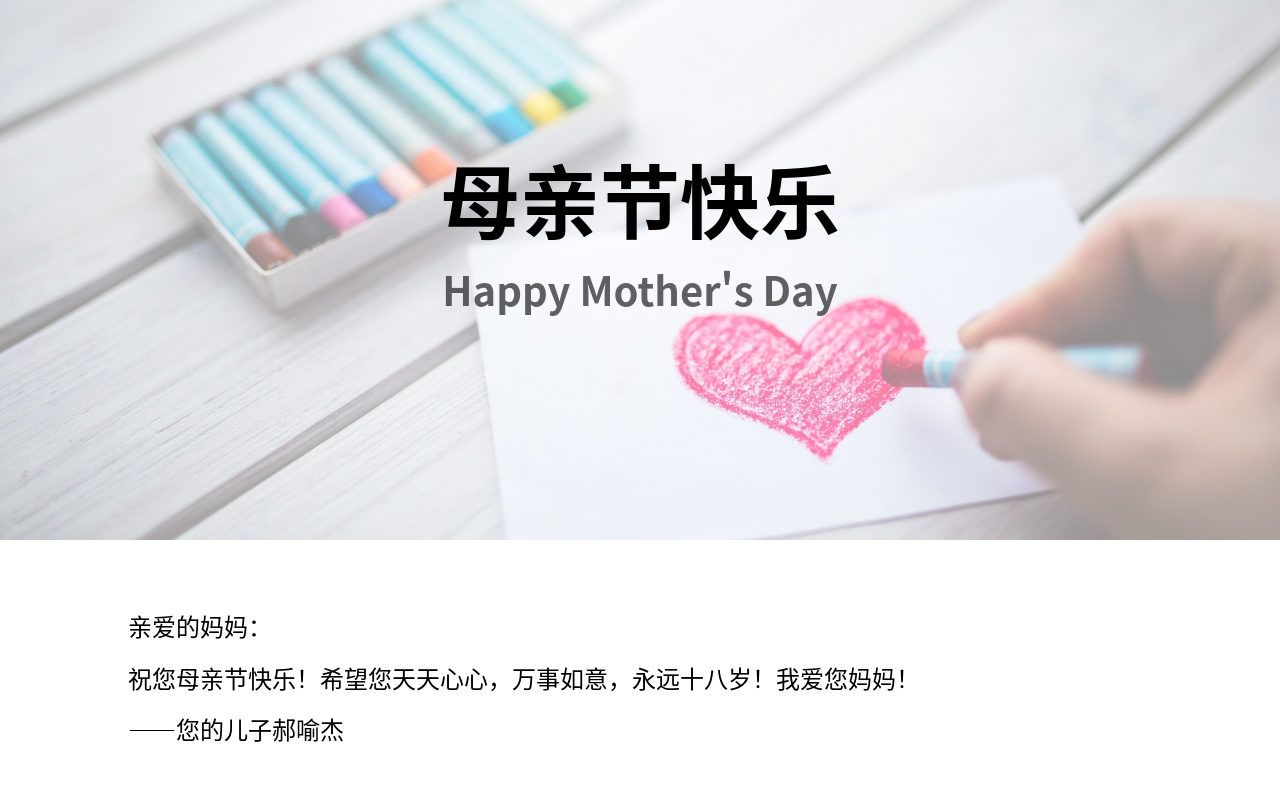
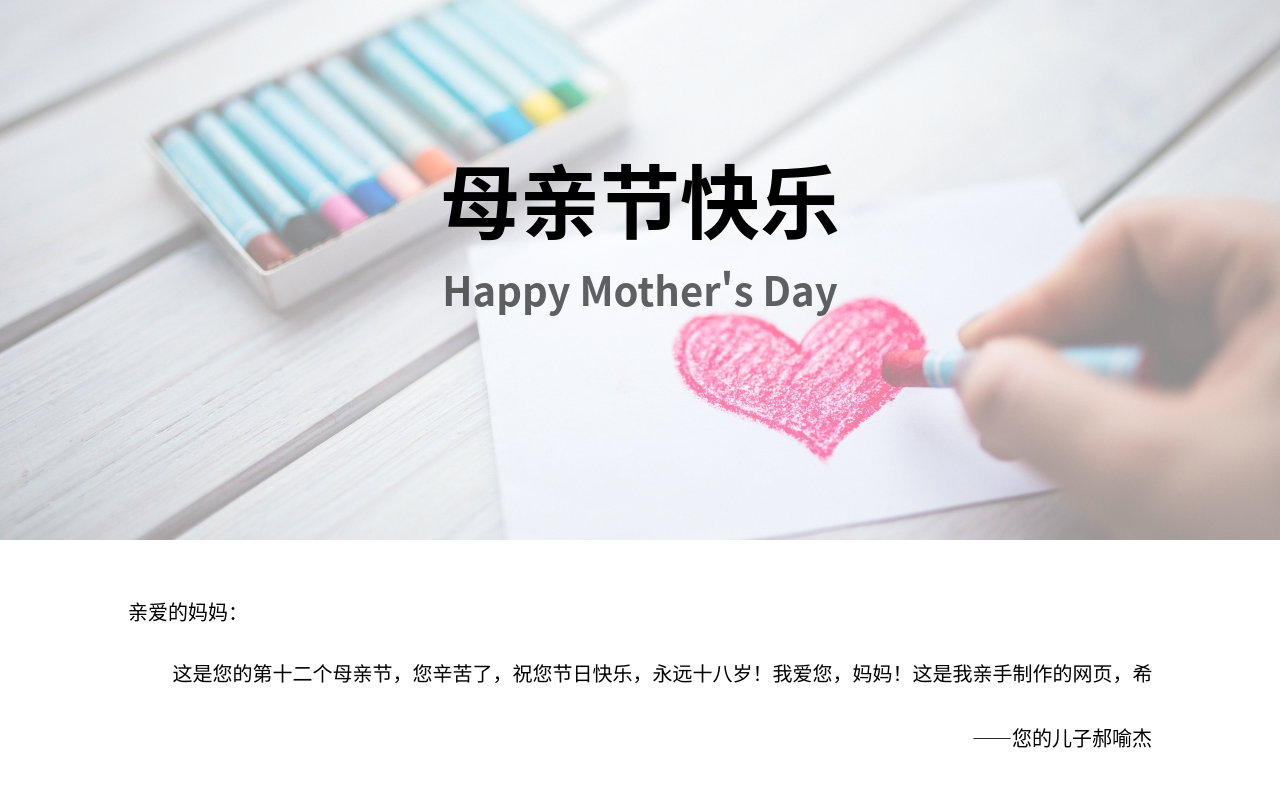
Before and after one commit to Lazygrumm/Earth-Messenger, a Jekyll site: the page happy-mothers-day/index.html, which Jekyll copies as it is, in a window 1280 px wide. Shown: the top 787 px of the page. Built offline with Jekyll 4.4.1, drawn with Linux system fonts in a browser that asks for light colours.

Commit message:
修复上一个提交未修复的bug

```diff
--- a/happy-mothers-day/index.html
+++ b/happy-mothers-day/index.html
@@ -20,10 +20,8 @@
             <div id="words">
                 <div id="wordBox" class="middleWords">
                     <p>亲爱的妈妈：</p>
-                    <p>
-                        祝您母亲节快乐！希望您天天心心，万事如意，永远十八岁！我爱您妈妈！
-                    </p>
-                    <p>
+                    <pre style="overflow: auto; font-family: Arial, Helvetica, sans-serif   ;"><p>	这是您的第十二个母亲节，您辛苦了，祝您节日快乐，永远十八岁！我爱您，妈妈！这是我亲手制作的网页，希望您能喜欢。</p></pre>
+                    <p style="text-align: right;">
                         ——您的儿子郝喻杰
                     </p>
                 </div>
--- a/happy-mothers-day/style.css
+++ b/happy-mothers-day/style.css
@@ -44,7 +44,7 @@ html, body {
 .middleWords {
     background-color: white;
     color: black;
-    font-size: 24px;
+    font-size: 20px;
     margin-top: 3em;
     margin-left: 10%;
     margin-right: 10%;
@@ -70,16 +70,3 @@ html, body {
     width: 100%;
     height: 60%;
 }
-
-.wordTo {
-    text-align: left;
-}
-
-.wordContent {
-    text-align: left;
-    font-family: Arial, Helvetica, sans-serif;
-}
-
-.wordBy {
-    text-align: right;
-}
```
